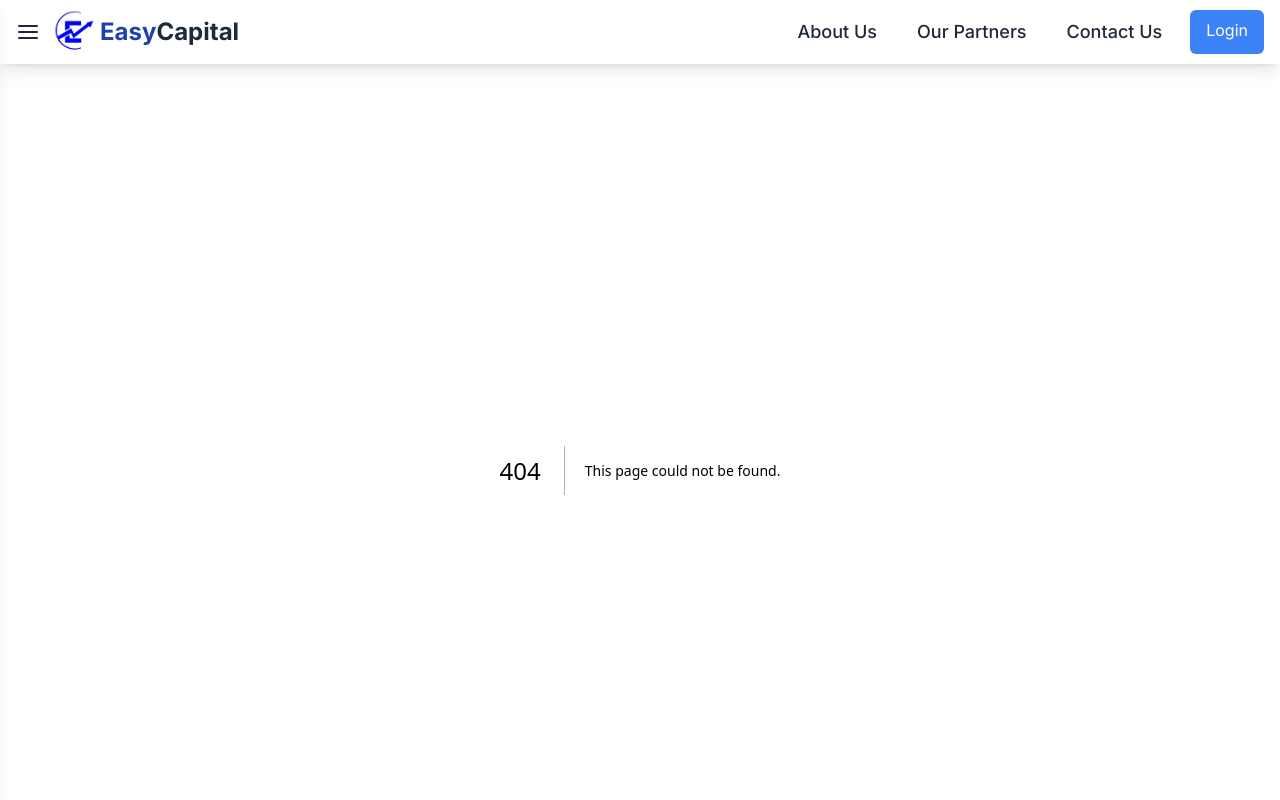
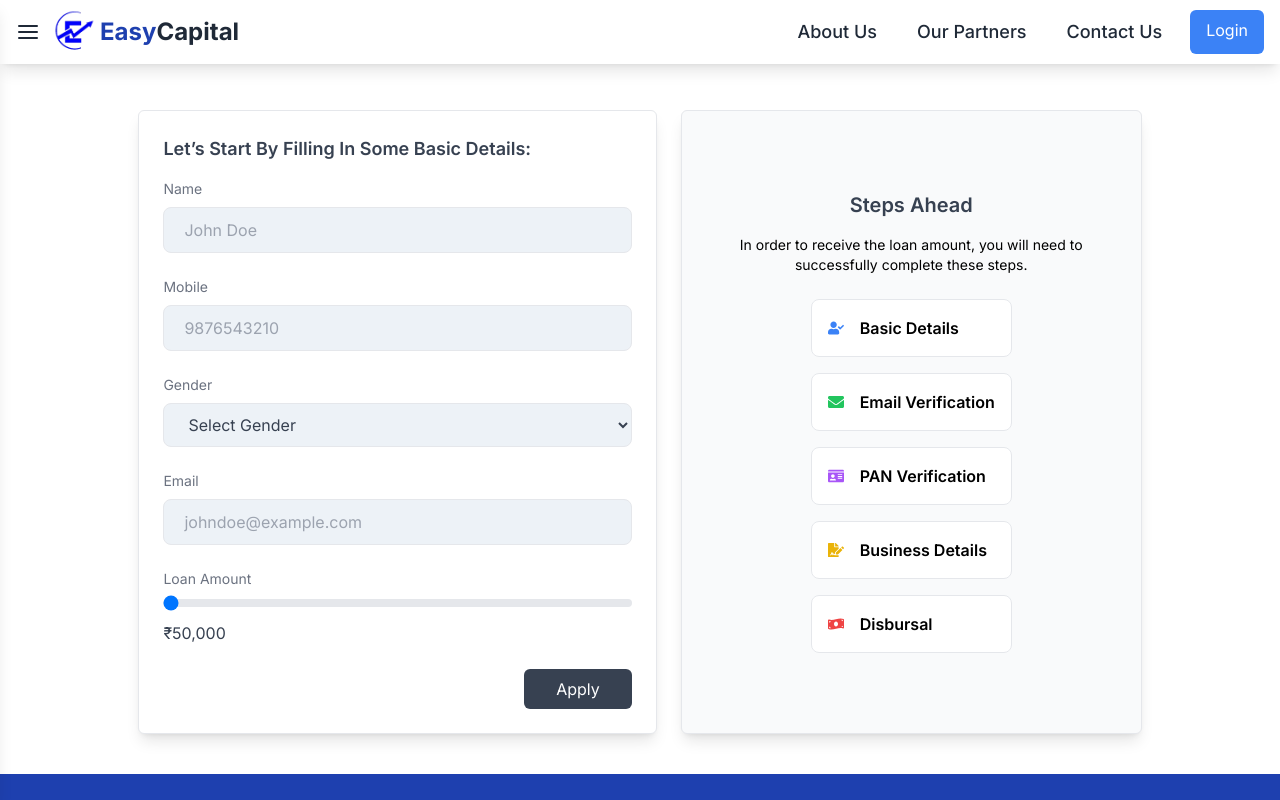
Before and after one commit to UtsavMehta1975/easy-capital-frontend, a Next.js app: page /apply in a window 1280 px wide. Before the commit this address had no page. Shown: the top 800 px of the page. Built offline with nearby package versions, Linux system fonts and the light colour scheme.

Commit message:
add apply now

```diff
--- /dev/null
+++ b/app/apply/page.jsx
@@ -0,0 +1,217 @@
+"use client";
+import React, { useState } from "react";
+import { FaEnvelope, FaIdCard, FaBusinessTime, FaUserCheck, FaFileSignature, FaMoneyBillWave } from "react-icons/fa";
+
+const LoanForm = () => {
+  // State for all form fields
+  const [formData, setFormData] = useState({
+    name: "",
+    mobile: "",
+    gender: "",
+    email: "",
+    loanAmount: 50000,
+  });
+
+  // State for errors
+  const [errors, setErrors] = useState({});
+
+  // Handle input change
+  const handleChange = (e) => {
+    const { id, value } = e.target;
+    setFormData({ ...formData, [id]: value });
+  };
+
+  // Validate form fields
+  const validate = () => {
+    let newErrors = {};
+    if (!formData.name) newErrors.name = "Name is required.";
+    if (!formData.mobile) newErrors.mobile = "Mobile number is required.";
+    if (!formData.gender) newErrors.gender = "Gender is required.";
+    if (!formData.email) newErrors.email = "Email is required.";
+    setErrors(newErrors);
+    return Object.keys(newErrors).length === 0;
+  };
+
+  // Handle form submission
+  const handleSubmit = (e) => {
+    e.preventDefault();
+    if (validate()) {
+      console.log("Form submitted:", formData);
+      // Send formData to backend
+    }
+  };
+
+  return (
+    <div className=" max-w-[90vw] mx-auto flex flex-wrap justify-center gap-6 my-10">
+      {/* Form Section */}
+      <section className="min-w-[300px] w-[45%] p-6 bg-white border rounded-md shadow-lg">
+        <h2 className="text-lg font-semibold text-gray-700 capitalize">
+          Let’s start by filling in some basic details:
+        </h2>
+
+        <form onSubmit={handleSubmit}>
+          <div className="flex flex-col gap-6 mt-4">
+            {/* Name Input */}
+            <div>
+              <label className="block text-sm text-gray-500" htmlFor="name">
+                Name
+              </label>
+              <input
+                id="name"
+                type="text"
+                placeholder="John Doe"
+                value={formData.name}
+                onChange={handleChange}
+                required
+                className={`block w-full px-5 py-2.5 mt-2 text-gray-700 border rounded-lg focus:outline-none focus:ring ${
+                  errors.name
+                    ? "border-red-400 focus:border-red-400 focus:ring-red-300 bg-white"
+                    : "border-gray-200 focus:border-blue-400 focus:ring-blue-300 bg-[rgb(237,242,247)]"
+                }`}
+              />
+              {errors.name && (
+                <p className="mt-2 text-xs text-red-400">{errors.name}</p>
+              )}
+            </div>
+
+            {/* Mobile Input */}
+            <div>
+              <label className="block text-sm text-gray-500" htmlFor="mobile">
+                Mobile
+              </label>
+              <input
+                id="mobile"
+                type="tel"
+                placeholder="9876543210"
+                value={formData.mobile}
+                onChange={handleChange}
+                required
+                className={`block w-full px-5 py-2.5 mt-2 text-gray-700 border rounded-lg focus:outline-none focus:ring ${
+                  errors.mobile
+                    ? "border-red-400 focus:border-red-400 focus:ring-red-300 bg-white"
+                    : "border-gray-200 focus:border-blue-400 focus:ring-blue-300 bg-[rgb(237,242,247)]"
+                }`}
+              />
+              {errors.mobile && (
+                <p className="mt-2 text-xs text-red-400">{errors.mobile}</p>
+              )}
+            </div>
+
+            {/* Gender Input */}
+            <div>
+              <label className="block text-sm text-gray-500" htmlFor="gender">
+                Gender
+              </label>
+              <select
+                id="gender"
+                value={formData.gender}
+                onChange={handleChange}
+                required
+                className={`block w-full px-5 py-2.5 mt-2 text-gray-700 border rounded-lg focus:outline-none focus:ring ${
+                  errors.gender
+                    ? "border-red-400 focus:border-red-400 focus:ring-red-300 bg-white"
+                    : "border-gray-200 focus:border-blue-400 focus:ring-blue-300 bg-[rgb(237,242,247)]"
+                }`}
+              >
+                <option value="">Select Gender</option>
+                <option value="male">Male</option>
+                <option value="female">Female</option>
+                <option value="other">Other</option>
+              </select>
+              {errors.gender && (
+                <p className="mt-2 text-xs text-red-400">{errors.gender}</p>
+              )}
+            </div>
+
+            {/* Email Input */}
+            <div>
+              <label className="block text-sm text-gray-500" htmlFor="email">
+                Email
+              </label>
+              <input
+                id="email"
+                type="email"
+                placeholder="johndoe@example.com"
+                value={formData.email}
+                onChange={handleChange}
+                required
+                className={`block w-full px-5 py-2.5 mt-2 text-gray-700 border rounded-lg focus:outline-none focus:ring ${
+                  errors.email
+                    ? "border-red-400 focus:border-red-400 focus:ring-red-300 bg-white"
+                    : "border-gray-200 focus:border-blue-400 focus:ring-blue-300 bg-[rgb(237,242,247)]"
+                }`}
+              />
+              {errors.email && (
+                <p className="mt-2 text-xs text-red-400">{errors.email}</p>
+              )}
+            </div>
+
+            {/* Loan Amount Input */}
+            <div>
+              <label
+                className="block text-sm text-gray-500"
+                htmlFor="loanAmount"
+              >
+                Loan Amount
+              </label>
+              <input
+                id="loanAmount"
+                type="range"
+                min="50000"
+                max="1000000"
+                value={formData.loanAmount}
+                onChange={handleChange}
+                className="w-full h-2 mt-2 bg-gray-200 rounded-lg appearance-none cursor-pointer dark:bg-gray-700"
+              />
+              <span className="block mt-2 text-gray-700">
+                ₹{Number(formData.loanAmount).toLocaleString()}
+              </span>
+            </div>
+          </div>
+
+          <div className="flex justify-end mt-6">
+            <button
+              type="submit"
+              className="px-8 py-2.5 leading-5 text-white transition-colors duration-300 transform bg-gray-700 rounded-md hover:bg-gray-600 focus:outline-none focus:bg-gray-600"
+            >
+              Apply
+            </button>
+          </div>
+        </form>
+      </section>
+
+      {/* Flowchart Section */}
+      <section className="min-w-[300px] w-[40%] flex flex-col items-center justify-center p-6 bg-gray-50 border rounded-md shadow-lg">
+        <h2 className="text-xl font-semibold text-gray-700 mb-4">Steps Ahead</h2>
+        <p className="text-center text-sm mb-6">
+          In order to receive the loan amount, you will need to successfully complete these steps.
+        </p>
+
+        <div className="space-y-4">
+          <div className="flowchart-card flex items-center space-x-4 p-4 bg-white rounded-lg border">
+            <FaUserCheck className="text-blue-500" />
+            <span className="text-md font-semibold">Basic Details</span>
+          </div>
+          <div className="flowchart-card flex items-center space-x-4 p-4 bg-white rounded-lg border">
+            <FaEnvelope className="text-green-500" />
+            <span className="text-md font-semibold">Email Verification</span>
+          </div>
+          <div className="flowchart-card flex items-center space-x-4 p-4 bg-white rounded-lg border">
+            <FaIdCard className="text-purple-500" />
+            <span className="text-md font-semibold">PAN Verification</span>
+          </div>
+          <div className="flowchart-card flex items-center space-x-4 p-4 bg-white rounded-lg border">
+            <FaFileSignature className="text-yellow-500" />
+            <span className="text-md font-semibold">Business Details</span>
+          </div>
+          <div className="flowchart-card flex items-center space-x-4 p-4 bg-white rounded-lg border">
+            <FaMoneyBillWave className="text-red-500" />
+            <span className="text-md font-semibold">Disbursal</span>
+          </div>
+        </div>
+      </section>
+    </div>
+  );
+};
+
+export default LoanForm;
--- a/app/globals.css
+++ b/app/globals.css
@@ -7,3 +7,41 @@
   margin: 0;
   box-sizing: border-box;
 }
+
+
+
+@keyframes slideInFromTop {
+  from {
+    transform: translateY(-20px);
+    opacity: 0;
+  }
+  to {
+    transform: translateY(0);
+    opacity: 1;
+  }
+}
+
+.flowchart-card {
+  opacity: 0;
+  animation: slideInFromTop 0.5s ease-out forwards;
+}
+
+.flowchart-card:nth-child(1) {
+  animation-delay: 0.4s;
+}
+
+.flowchart-card:nth-child(2) {
+  animation-delay: 0.8s;
+}
+
+.flowchart-card:nth-child(3) {
+  animation-delay: 1.2s;
+}
+
+.flowchart-card:nth-child(4) {
+  animation-delay: 1.6s;
+}
+
+.flowchart-card:nth-child(5) {
+  animation-delay: 2.2s;
+}
--- a/components/HomeComponents/HeroSection.jsx
+++ b/components/HomeComponents/HeroSection.jsx
@@ -1,4 +1,5 @@
 import Image from 'next/image';
+import Link from 'next/link';
 import React from 'react';
 
 const HeroSection = () => {
@@ -9,11 +10,13 @@ const HeroSection = () => {
                     Empowering Your Business with Easy Capital Solutions
                 </h1>
                 <p className="mt-6 text-gray-500">
-                    Get access to the financial support your business needs to grow. Whether you&#39re an MSME or an aspiring entrepreneur, we&#39re here to help.
+                    Get access to the financial support your business needs to grow. Whether you're an MSME or an aspiring entrepreneur, we're here to help.
                 </p>
-                <button className="px-5 py-2 mt-6 text-sm font-medium leading-5 text-white capitalize bg-blue-600 rounded-lg hover:bg-blue-500 focus:outline-none">
-                    Apply for a Loan Today
-                </button>
+                <Link href={"/apply"}>
+                    <button className="px-5 py-2 mt-6 text-sm font-medium leading-5 text-white capitalize bg-blue-600 rounded-lg hover:bg-blue-500 focus:outline-none">
+                        Apply for a Loan Today
+                    </button>
+                </Link>
                 <p className="mt-3 text-sm text-gray-400">Quick approval, no hidden fees</p>
             </div>
 
--- a/components/navbar.jsx
+++ b/components/navbar.jsx
@@ -1,5 +1,6 @@
 "use client"
 import Image from 'next/image';
+import Link from 'next/link';
 import React, { useState, useEffect, useRef } from 'react';
 import { FiMenu } from 'react-icons/fi';
 
@@ -54,6 +55,7 @@ const Navbar = () => {
                     <span onClick={toggleSidebar} className="cursor-pointer text-gray-800 hover:text-blue-500 focus:outline-none">
                         <FiMenu size={24} />
                     </span>
+                    <Link href={'/'}>
                         <div className="md:ml-3 flex gap-1 items-center">
                             <Image
                                 className="h-12 w-auto"
@@ -64,6 +66,7 @@ const Navbar = () => {
                             />
                             <span className="text-2xl font-bold text-gray-800"><span className='text-blue-800'>Easy</span>Capital</span>
                         </div>
+                    </Link>
                 </div>
 
                 {/* Links - hidden on mobile */}
@@ -93,6 +96,7 @@ const Navbar = () => {
                         <span onClick={toggleSidebar} className="cursor-pointer text-gray-800 hover:text-blue-500 focus:outline-none">
                             <FiMenu size={24} />
                         </span>
+                        <Link href={'/'}>
                             <div className="hidden md:flex md:ml-3 gap-1 items-center">
                                 <Image
                                     className="h-12 w-auto"
@@ -103,12 +107,13 @@ const Navbar = () => {
                                 />
                                 <span className="text-2xl font-bold text-gray-800"><span className='text-blue-800'>Easy</span>Capital</span>
                             </div>
+                        </Link>
                     </div>
                 </div>
                 <div className="px-4 py-6">
                     <ul className="space-y-4 text-left">
                         <li>
-                            <a href="#" className="text-gray-800 hover:text-blue-500 block">Home</a>
+                            <Link href="/" className="text-gray-800 hover:text-blue-500 block">Home</Link>
                         </li>
 
                         {/* Business Loan Dropdown */}
```
Lines whose indentation alone changed are shown as unchanged.
